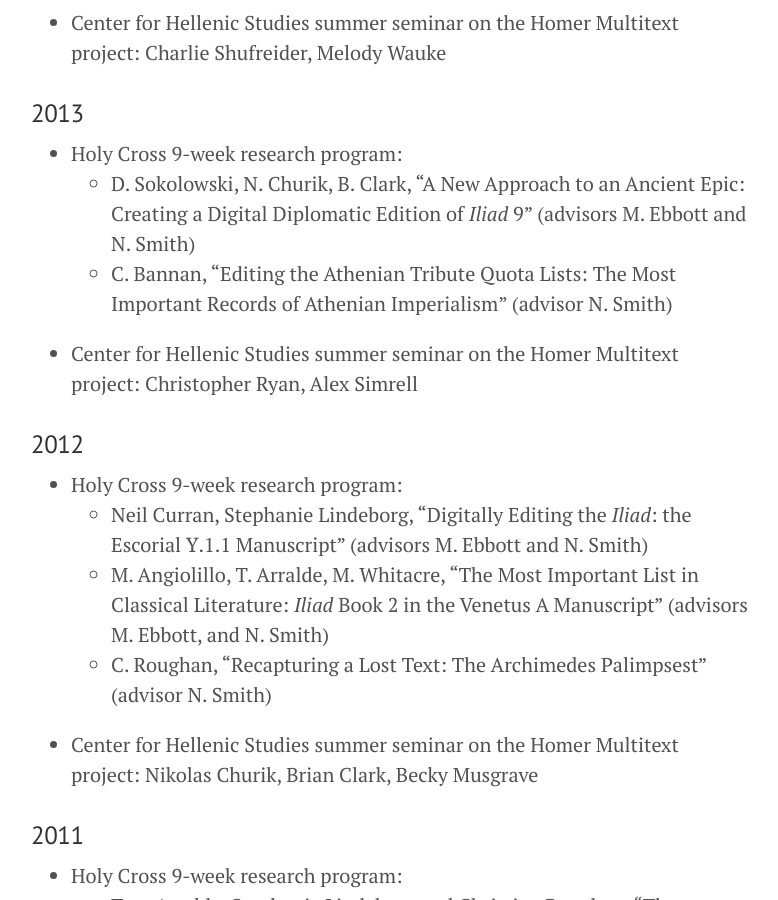
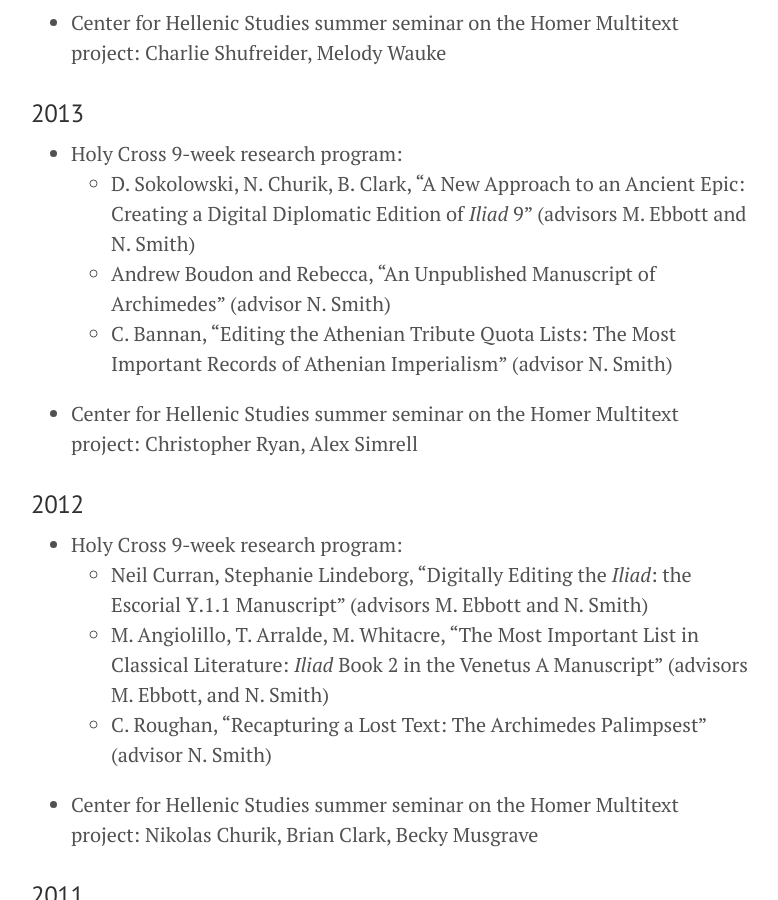
Before and after one commit to HCMID/HCMID.github.io, a Jekyll site: the page built from hof/grants.md, in a window 1280 px wide and 900 px high, scrolled down 566 px. Shown: the whole window, without its empty margins (249-1027 px from the left). Built offline with Jekyll 4.4.1, drawn with Linux system fonts in a browser that asks for light colours.

Commit message:
Add missing entry for 2013

```diff
--- a/hof/grants.md
+++ b/hof/grants.md
@@ -19,6 +19,7 @@
 
 - Holy Cross 9-week research program:
     - D. Sokolowski, N. Churik, B. Clark, "A New Approach to an Ancient Epic: Creating a Digital Diplomatic Edition of *Iliad* 9"  (advisors M. Ebbott and N. Smith)
+    - Andrew Boudon and Rebecca, "An Unpublished Manuscript of Archimedes" (advisor N. Smith)
     - C. Bannan, "Editing the Athenian Tribute Quota Lists: The Most Important Records of Athenian Imperialism" (advisor N. Smith)
 - Center for Hellenic Studies summer seminar on the Homer Multitext project:   Christopher Ryan, Alex Simrell
 
```
